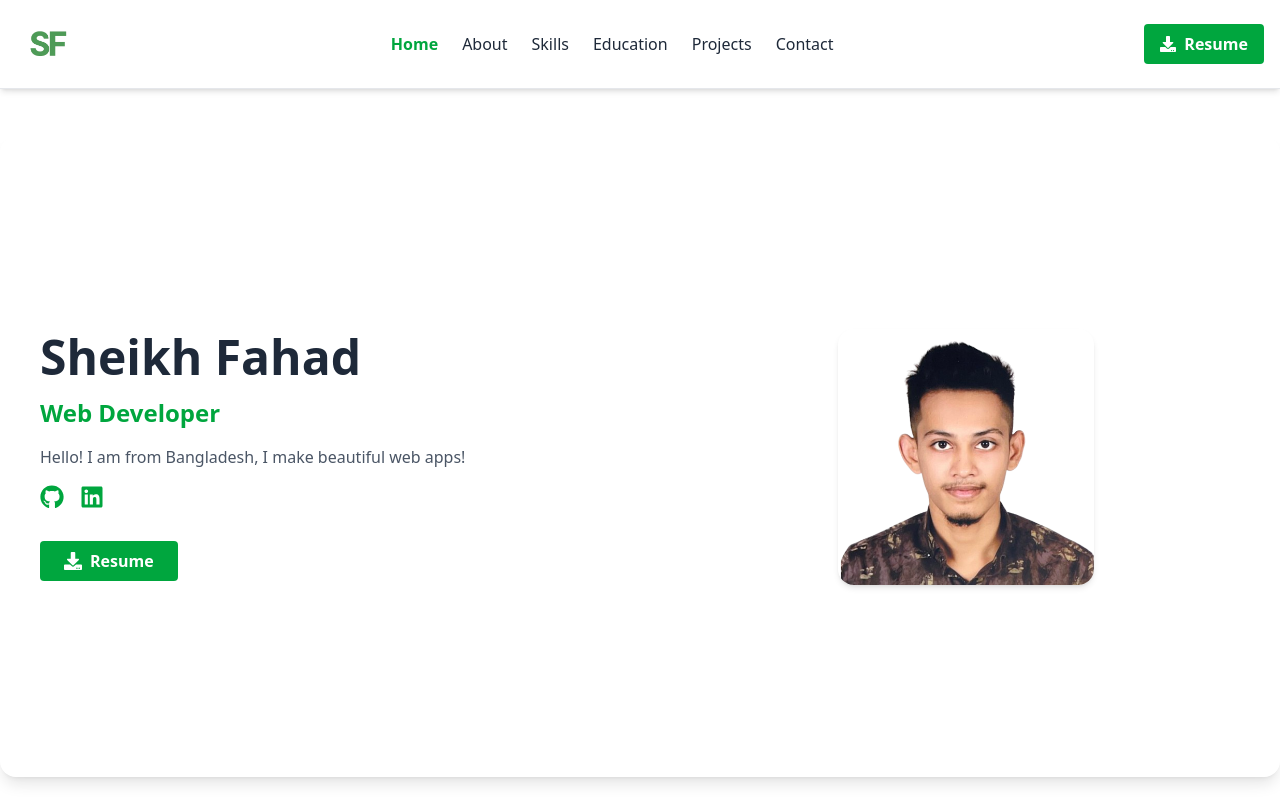
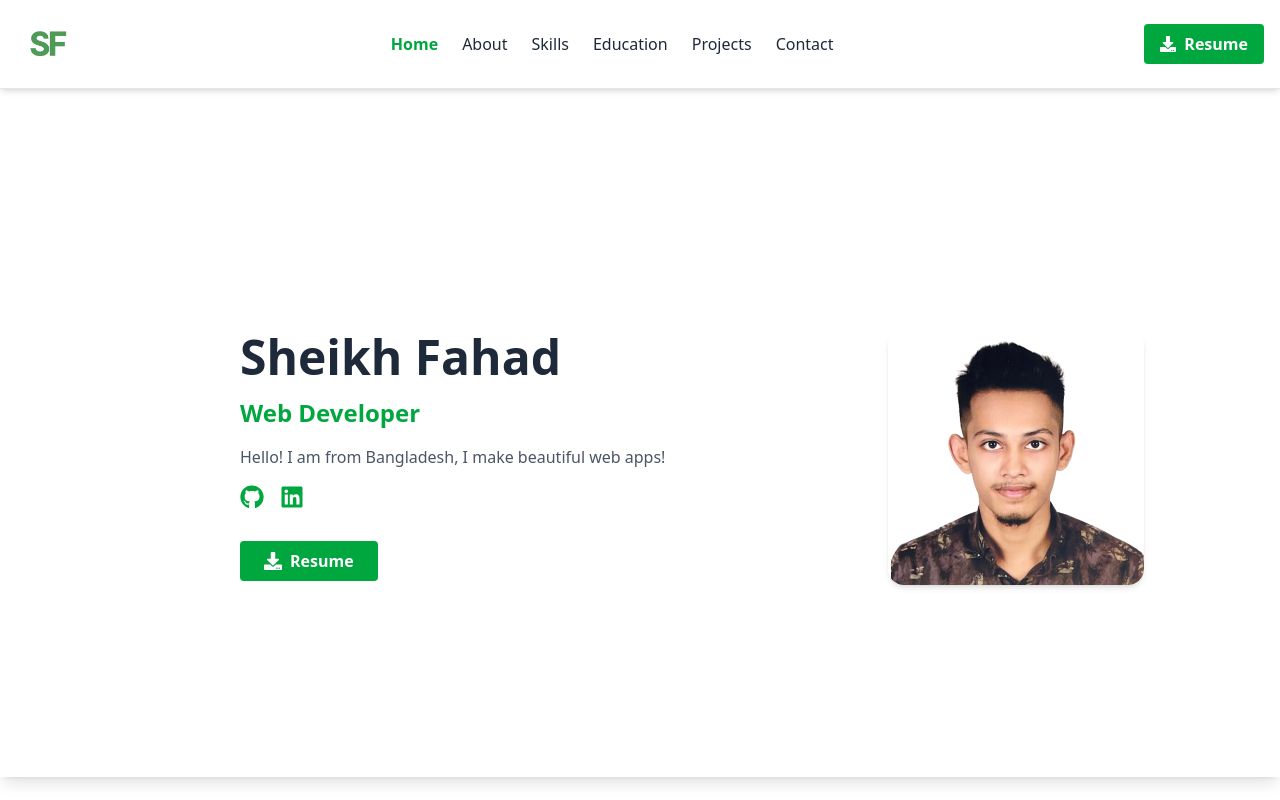
Before and after one commit to fahadbgnr/portfolio, a React (Vite) app: page / in a window 1280 px wide. Shown: the top 800 px of the page. Built offline with nearby package versions, Linux system fonts and the light colour scheme.

Commit message:
update portfolio

```diff
--- a/src/pages/Banner/Banner.jsx
+++ b/src/pages/Banner/Banner.jsx
@@ -18,11 +18,11 @@ const Banner = () => {
       </Helmet>
 
       <div
-        className="w-full min-h-[80vh] rounded-2xl shadow-lg px-4 sm:px-6 md:px-10 py-10 flex flex-col md:flex-row items-center justify-center gap-10"
+        className="w-full min-h-[80vh] shadow-lg px-4 sm:px-6 md:px-10 py-10 flex flex-col md:flex-row items-center justify-center gap-10"
         data-aos="zoom-in"
       >
         {/* Text Section */}
-        <div className="md:w-1/2 space-y-4 text-center md:text-left" data-aos="fade-right">
+        <div className="md:w-1/2 space-y-4 lg:ml-50 text-center md:text-left" data-aos="fade-right">
           <h1 className="text-3xl sm:text-4xl md:text-5xl font-extrabold text-gray-800">Sheikh Fahad</h1>
           <h2 className="text-xl sm:text-2xl text-green-600 font-semibold">Web Developer</h2>
           <p className="text-gray-600 max-w-md mx-auto md:mx-0">
@@ -34,7 +34,7 @@ const Banner = () => {
             <a href="https://github.com/fahadbgnr" target="_blank" rel="noopener noreferrer">
               <FaGithub />
             </a>
-            <a href="https://www.linkedin.com/in/sheikh-fahad-956777357" target="_blank" rel="noopener noreferrer">
+            <a href="https://www.linkedin.com/in/sheikhfahad01" target="_blank" rel="noopener noreferrer">
               <FaLinkedin />
             </a>
           </div>
@@ -51,7 +51,7 @@ const Banner = () => {
         </div>
 
         {/* Profile Image */}
-        <div className="md:w-1/2 flex justify-center ml-6 sm:ml-10 md:ml-16" data-aos="fade-left">
+        <div className="md:w-1/2 flex justify-center  sm:ml-10 md:ml-16" data-aos="fade-left">
           <img
             className="w-52 h-52 sm:w-64 sm:h-64 object-cover rounded-2xl shadow-md"
             src={Pic}
```
